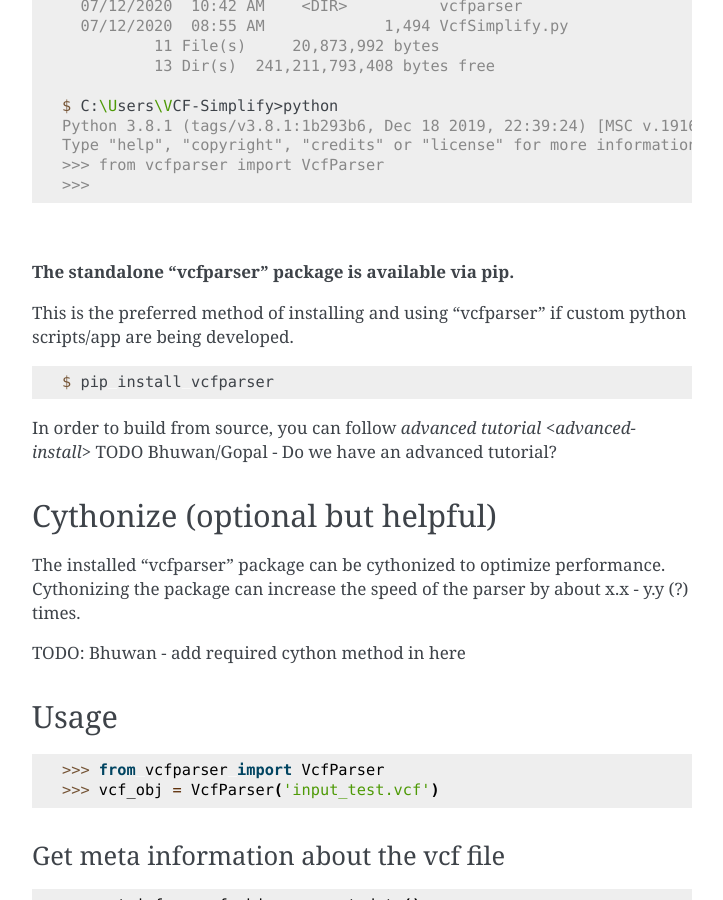
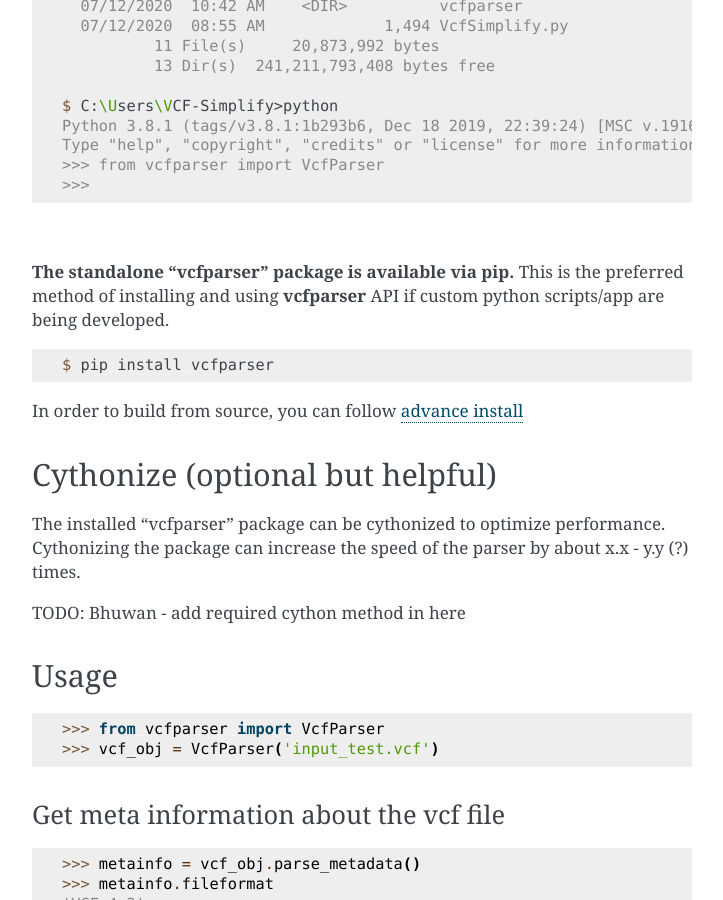
Before and after one commit to everestial/vcfparser, a Sphinx documentation site: the page built from docs/README.rst, in a window 1280 px wide and 900 px high, scrolled down 894 px. Shown: the whole window, without its empty margins (388-1111 px from the left). Built offline with Sphinx 7.4.7, drawn with Linux system fonts in a browser that asks for light colours; some of the changed text lies outside the part shown.

```diff
--- a/docs/README.rst
+++ b/docs/README.rst
@@ -11,7 +14,6 @@ vcfparser
 .. image:: https://readthedocs.org/projects/vcfparser/badge/?version=latest
         :target: https://vcfparser.readthedocs.io/en/latest/?badge=latest
         :alt: Documentation Status
-
 
 
 Python (version >=3.6) package for parsing the genomics and transcriptomics VCF data.
@@ -66,15 +68,13 @@ call the 'vcfparser' package.
 |
 
 **The standalone "vcfparser" package is available via pip.**
-
-This is the preferred method of installing and using "vcfparser" if custom python scripts/app are being developed.
+This is the preferred method of installing and using **vcfparser** API if custom python scripts/app are being developed.
 
 .. code-block:: console
 
     $ pip install vcfparser
 
-In order to build from source, you can follow `advanced tutorial <advanced-install>`
-TODO Bhuwan/Gopal - Do we have an advanced tutorial?
+In order to build from source, you can follow :ref:`advance install <advanced-install>`
 
 Cythonize (optional but helpful)
 --------------------------------
@@ -149,7 +149,6 @@ Similarly, we can loop over each record by using a for-loop:
         infos = record.get_info_dict()
         mapped_sample = record.get_mapped_samples()
 
-For more specific use cases please check the examples in the following section:
-
-tutorial on MetaData # TODO (Gopal) - add link here
-tutorial on record parser # TODO - add link here
+| For more specific use cases please check the examples in the following section:
+| tutorial on MetaData # TODO (Gopal) - add link here
+| tutorial on record parser # TODO - add link here
```
Also changed, not shown: other parts of docs/README.rst (+3 -0 lines).
